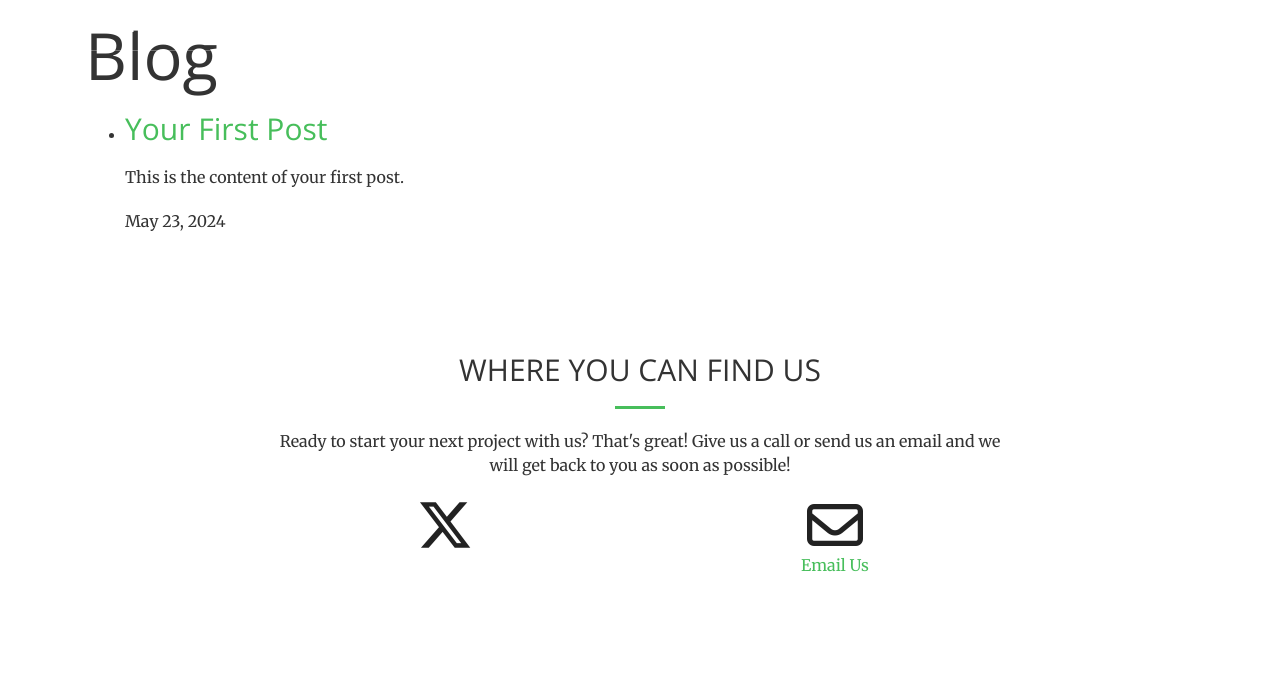
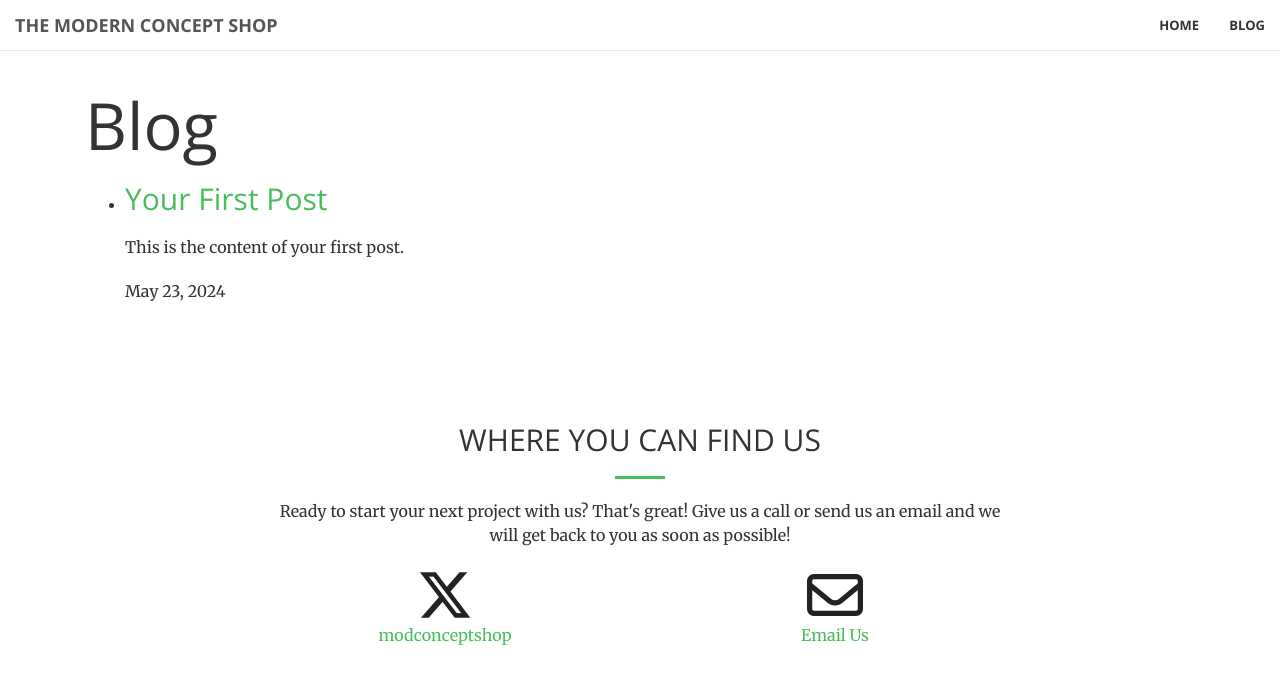
Before and after one commit to JavierArronis/ModernConceptShop, a Jekyll site: the page built from blog.html, in a window 1280 px wide. Shown: the top 684 px of the page. Built offline with Jekyll 4.4.1, drawn with Linux system fonts in a browser that asks for light colours; nearby versions of some CDN libraries.

Commit message:
Add padding to content pages to prevent navbar overlap

```diff
--- a/_config.yml
+++ b/_config.yml
@@ -6,8 +6,7 @@ description: >- # this means to ignore newlines until "baseurl:"
 baseurl: "" # the subpath of your site, empty for the root
 url: "https://themodernconcept.shop" # the base hostname & protocol for your site
 
-twitter_username:
-github_username:
+twitter_username: modconceptshop
 
 # Build settings
 plugins:
--- a/_includes/nav.html
+++ b/_includes/nav.html
@@ -26,11 +26,9 @@
                 <li>
                     <a class="page-scroll" href="#contact">Contact</a>
                 </li>
-                <!-- Deactivate Blog Link Temporarly
                 <li>
-                    <a class="page-scroll" href="/ModernConceptShop/blog.html">Blog</a>
+                    <a class="page-scroll" href="/blog.html">Blog</a>
                 </li>
-                -->
             </ul>
         </div>
         <!-- /.navbar-collapse -->
--- a/_layouts/default.html
+++ b/_layouts/default.html
@@ -3,7 +3,7 @@
 
 {% include head.html %}
 
-<body id="page-top">
+<body id="page-top" class="content-page">
   {% include nav-blog.html %}
 
   <main role="main" class="container">
--- a/_sass/_base.scss
+++ b/_sass/_base.scss
@@ -68,6 +68,22 @@ aside {
 }
 
 // Navigation
+
+/* Specific styles for the blog navigation bar */
+#mainNav.navbar-default {
+    background-color: #fff; /* Set the background color to white or any other color */
+    border-color: #e7e7e7; /* Border color */
+}
+
+#mainNav.navbar-default .navbar-brand,
+#mainNav.navbar-default .navbar-nav > li > a {
+    color: #333; /* Set the text color to dark */
+}
+
+#mainNav.navbar-default .navbar-brand:hover,
+#mainNav.navbar-default .navbar-nav > li > a:hover {
+    color: #555; /* Set the text color for hover state */
+}
 
 .navbar-default {
     background-color: white;
@@ -145,6 +161,11 @@ aside {
             }
         }
     }
+}
+
+/* Add padding only for content pages to prevent navbar overlap */
+body.content-page {
+    padding-top: 70px; /* Adjust the value to match the height of your navbar */
 }
 
 // Homepage Header
--- a/about.markdown
+++ b/about.markdown
@@ -1,5 +1,5 @@
 ---
-layout: page
+layout: default
 title: About
 permalink: /about/
 ---
```
Also changed, not shown: 1 other file.
